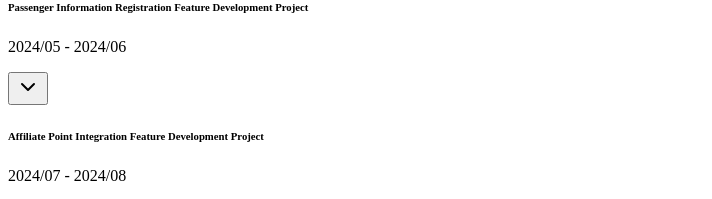
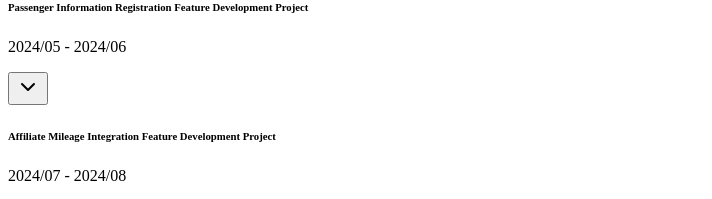
Before and after one commit to ken-1200/resume, a Next.js app: page /en in a window 1280 px wide. Shown: the part 3280-3479 px from the top of the page, without its empty margins (0-712 px from the left). Built offline with nearby package versions, Linux system fonts and the light colour scheme.

Commit message:
feat: update project titles and summaries for accuracy in Japanese and English

```diff
--- a/src/data/localized-data.ts
+++ b/src/data/localized-data.ts
@@ -517,11 +517,11 @@ export function useProfileData() {
             technologies: ['TypeScript', 'React', 'Express', 'Node.js', 'Prisma', 'PostgreSQL'],
           },
           {
-            title: 'アフィリエイト・ポイント連携機能開発プロジェクト',
+            title: 'アフィリエイト・マイル連携機能開発プロジェクト',
             period: '2024/07 ～ 2024/08',
-            summary: '外部パートナーとのポイント連携システムの構築',
+            summary: '外部パートナーとのマイル連携システムの構築',
             details: [
-              'ポイント番号連携フォーム付きLPの設計・開発',
+              'マイル番号連携フォーム付きLPの設計・開発',
               'Cookieを用いた有効遷移の制御',
               'DBスキーマ設計とAPI設計',
               '決済時の紐付けロジック実装とバリデーション',
@@ -680,11 +680,11 @@ export function useProfileData() {
             technologies: ['TypeScript', 'React', 'Express', 'Node.js', 'Prisma', 'PostgreSQL'],
           },
           {
-            title: 'Affiliate Point Integration Feature Development Project',
+            title: 'Affiliate Mileage Integration Feature Development Project',
             period: '2024/07 - 2024/08',
-            summary: 'Point integration system development with external partners',
+            summary: 'Mileage integration system development with external partners',
             details: [
-              'Point number integration form with LP design and development (React)',
+              'Mileage number integration form with LP design and development (React)',
               'Valid transition control using Cookies',
               'Database schema design and API design',
               'Payment integration logic implementation and validation',
```
